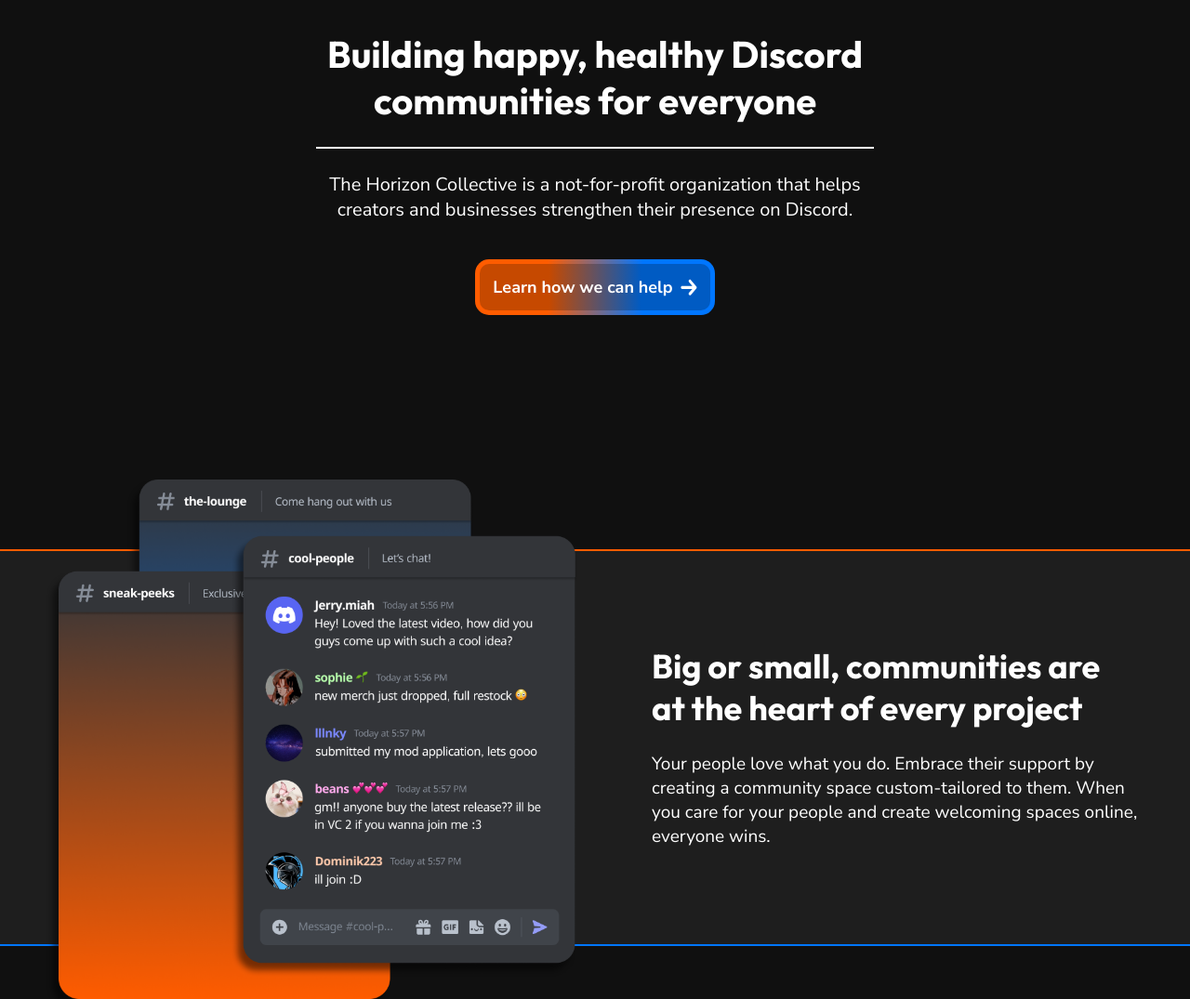
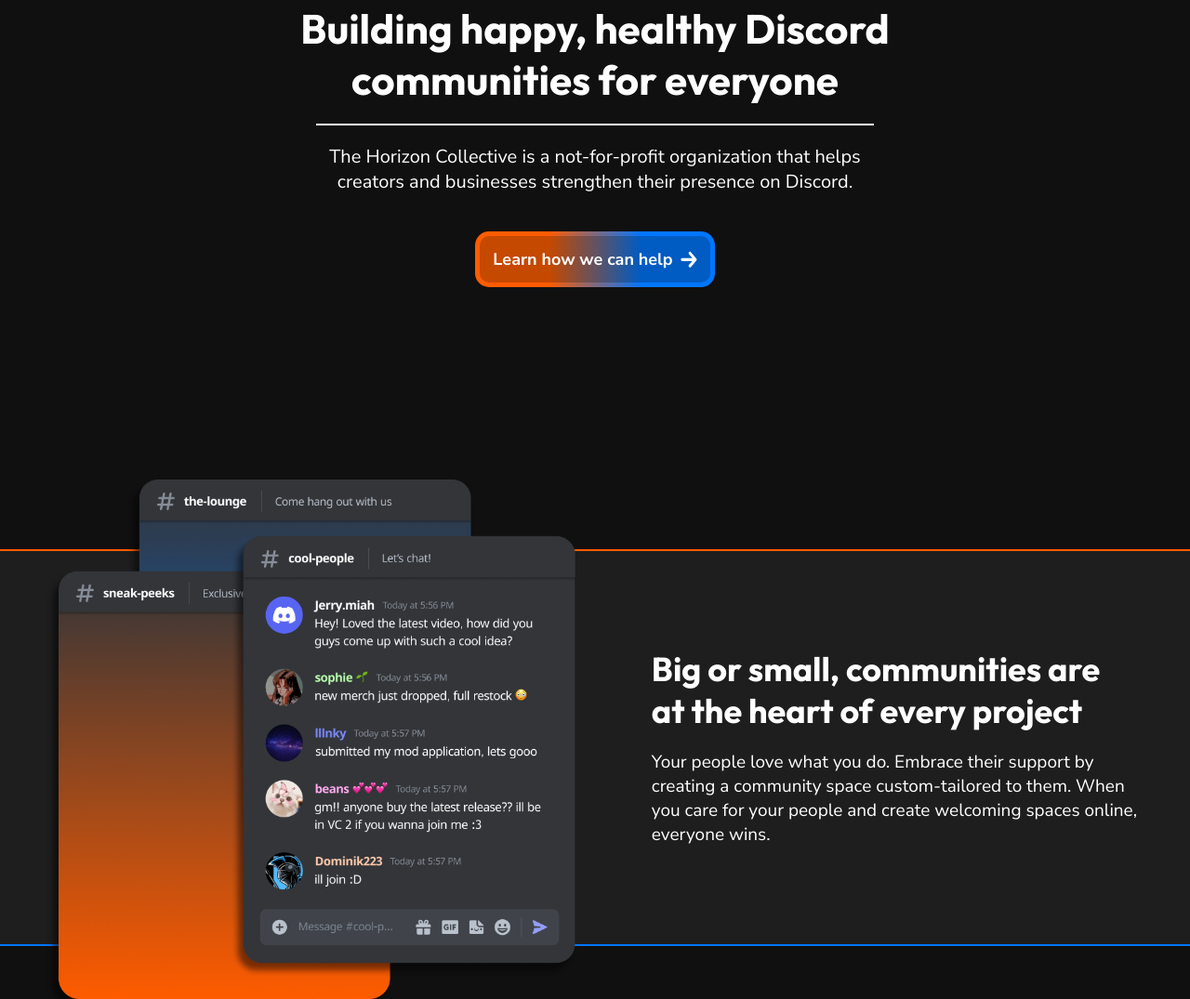
Before and after one commit to luciniv/Hozcol, a plain HTML site: page index.html in a window 1280 px wide. Shown: the part 214-1289 px from the top of the page at 93% size. Drawn offline with Linux system fonts and the light colour scheme; a web font is replaced by a local one.

Commit message:
Responsive 1

```diff
--- a/index.html
+++ b/index.html
@@ -33,6 +33,7 @@
             <div class="divider text-color"></div>
             <span class="nunito-sans-regular text-color tc body-text-1">The Horizon Collective is a not-for-profit organization that helps creators and businesses strengthen their presence on Discord.</span>
             <a style="text-decoration:none;"" href="pages/contact.html"><div class="fc nunito-sans-extrabold learn-more-button text-color">Learn how we can help<img src="assets/button-arrow.svg" width="18" height="18"/></div></a>
+            <div class="spacer-1"></div>
         </div>
         <div class="fc block-2 block-color">
             <img class="block-2-image" src="assets/Tabs.png" alt=""/>
@@ -80,7 +81,7 @@
             </div>
             <img class="block-4-image" src="assets/Tabs 2.png"/>
         </div>
-        <div class="spacer-4-5"></div>
+        <div class="spacer-4-5 block-color"></div>
         <div class="fc block-5 block-color">
             <img class="block-5-image" src="assets/Tabs 3.png"/>
             <div class="fcol block-5-text">
--- a/styles/style.css
+++ b/styles/style.css
@@ -131,9 +131,9 @@ body {
 }
 
 .heading-1 {
-    padding-bottom: 25px;
-    width: 580px;
-    font-size: 40px;
+    padding-bottom: 20px;
+    width: 640px;
+    font-size: 44px;
 }
 
 .divider {
@@ -142,7 +142,7 @@ body {
 }
 
 .body-text-1 {
-    padding-top: 25px;
+    padding-top: 20px;
     padding-bottom: 40px;
     font-size: 20px;
     width: 580px;
@@ -161,11 +161,17 @@ body {
     background-origin: padding-box, border-box;
 }
 
+.spacer-1 {
+    width: 100vw;
+    height: 60px;
+}
+
 /* BLOCK 2 start ----------------------------------------*/
 .block-2 {
-    height: 575px;
+    max-height: 575px;
+    min-height: 400px;
     width: 100vw;
-    gap: 80px;
+    gap: 5rem;
 
     border-top: 75px solid rgba(0, 0, 0, 0);
     border-bottom: 75px solid rgba(0, 0, 0, 0);
@@ -194,19 +200,28 @@ body {
 
 .block-2-image {
     z-index: 1;
-    width: 572px;
-    height: 575px;
+    max-width: 572px;
+    max-height: 575px;
+    min-width: 400px;
+    min-height: 400px;
+    margin-left: 1rem;
 }
 
-.block-2-text {align-items: start;}
+.block-2-text {
+    align-items: start;
+    margin-right: 1rem;
+}
 
 .heading-2 {
-    padding-bottom: 25px;
-    width: 520px;
-    font-size: 36px;
+    padding-bottom: 20px;
+    max-width: 520px;
+    min-width: 360px;
 }
 
-.body-text-2 {width: 530px;}
+.body-text-2 {
+    max-width: 530px;
+    min-width: 360px;
+}
 
 /* BLOCK 3 start ----------------------------------------*/
 .block-3 {
@@ -249,7 +264,6 @@ body {
     gap: 60px;
 
     border-top: 50px solid rgba(0, 0, 0, 0);
-    border-bottom: 50px solid rgba(0, 0, 0, 0);
     background-clip: padding-box;
 }
 
@@ -257,7 +271,7 @@ body {
 
 /* this is the same as heading 2 but do i care? maybe */
 .heading-4 {
-    padding-bottom: 25px;
+    padding-bottom: 20px;
     width: 430px;
 }
 
@@ -287,7 +301,6 @@ body {
     width: 100vw;
     gap: 40px;
 
-    border-top: 50px solid rgba(0, 0, 0, 0);
     border-bottom: 50px solid rgba(0, 0, 0, 0);
     background-clip: padding-box;
 }
@@ -300,7 +313,7 @@ body {
 .block-5-text {align-items: flex-start;}
 
 .heading-5 {
-    padding-bottom: 25px;
+    padding-bottom: 20px;
     width: 520px;
 }
 
@@ -926,3 +939,13 @@ body {
     width: 310px;
     font-size: 18px;
 }
+
+@media only screen and (max-width: 1220px) {
+    body {
+      background-color: lightblue;
+    }
+
+    .outfit-bold {
+        font-size: 26px;
+    }
+  }
```
